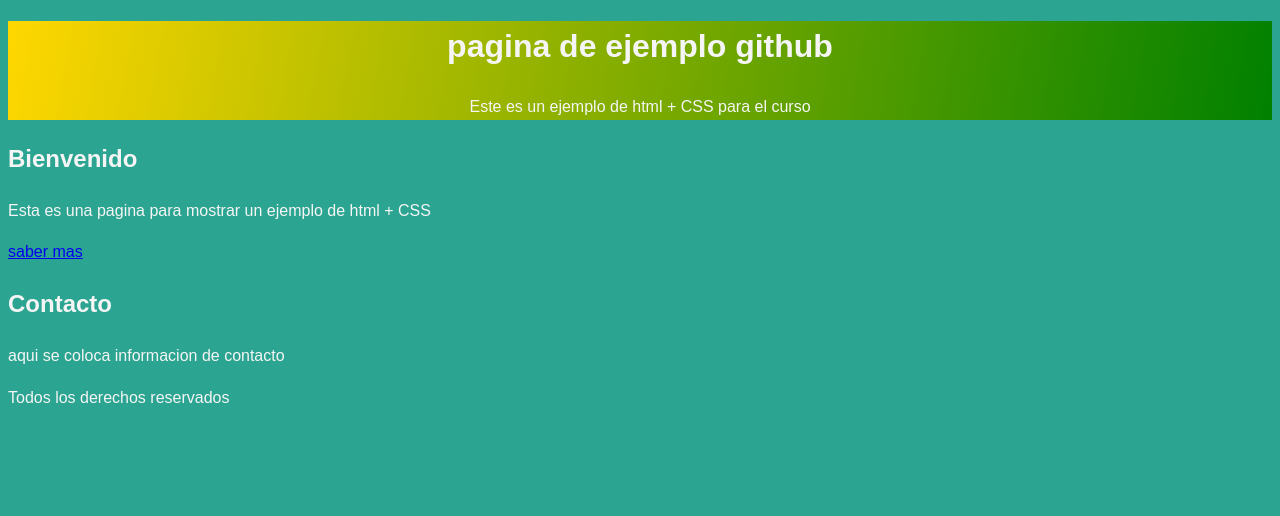
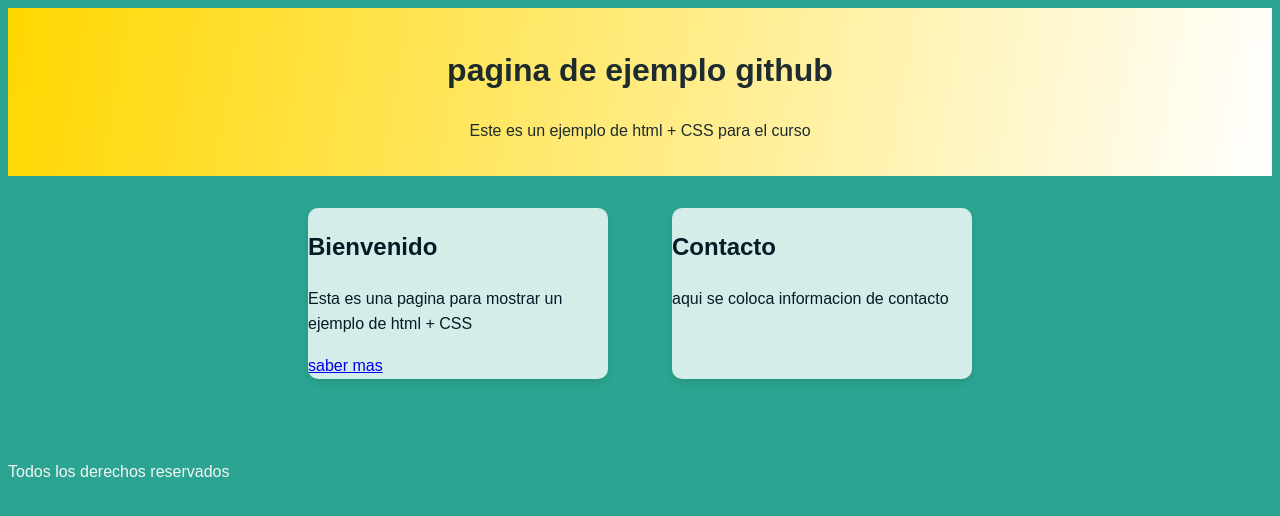
Before and after one commit to HERBIN001/html_HERBIN001, a plain HTML site: page index.html in a window 1280 px wide. Drawn offline with Linux system fonts and the light colour scheme.

Commit message:
se agrega orden en las tarjetas de texto

```diff
--- a/styles.CSS
+++ b/styles.CSS
@@ -16,8 +16,30 @@ body{
 }
 /* estilos para el cabezado con degradado */
 .site-header{
-    background: linear-gradient(100deg, gold, green);
-    color: black
+    background: linear-gradient(100deg, gold, white);
+    color: rgba(8, 25, 39, 0.914);
     padding: 1rem;
     text-align: center;
+}.subtitle{
+    opacity: 9.5%;
 }
+
+.content{
+    display: flex; /* coloca las tarjetas una al lado de la otra */
+    gap: 4rem; /* separar las tarjetas */
+    flex-wrap: wrap; /* permitir que las tarjetas sbajen si no caben */
+    justify-content: center;
+    padding: 2rem;
+
+}
+
+.card{
+    background: rgba(255, 255, 255, 0.8);
+    color: rgb(8, 25, 39);
+    border-radius: 10px;
+    box-shadow: 0 4px 8px rgba(0, 0, 0, 0.1);
+    width: 300px;
+    margin-bottom: 2rem;
+    overflow: hidden;
+    transition: transform 0.3s ease;
+}
```
